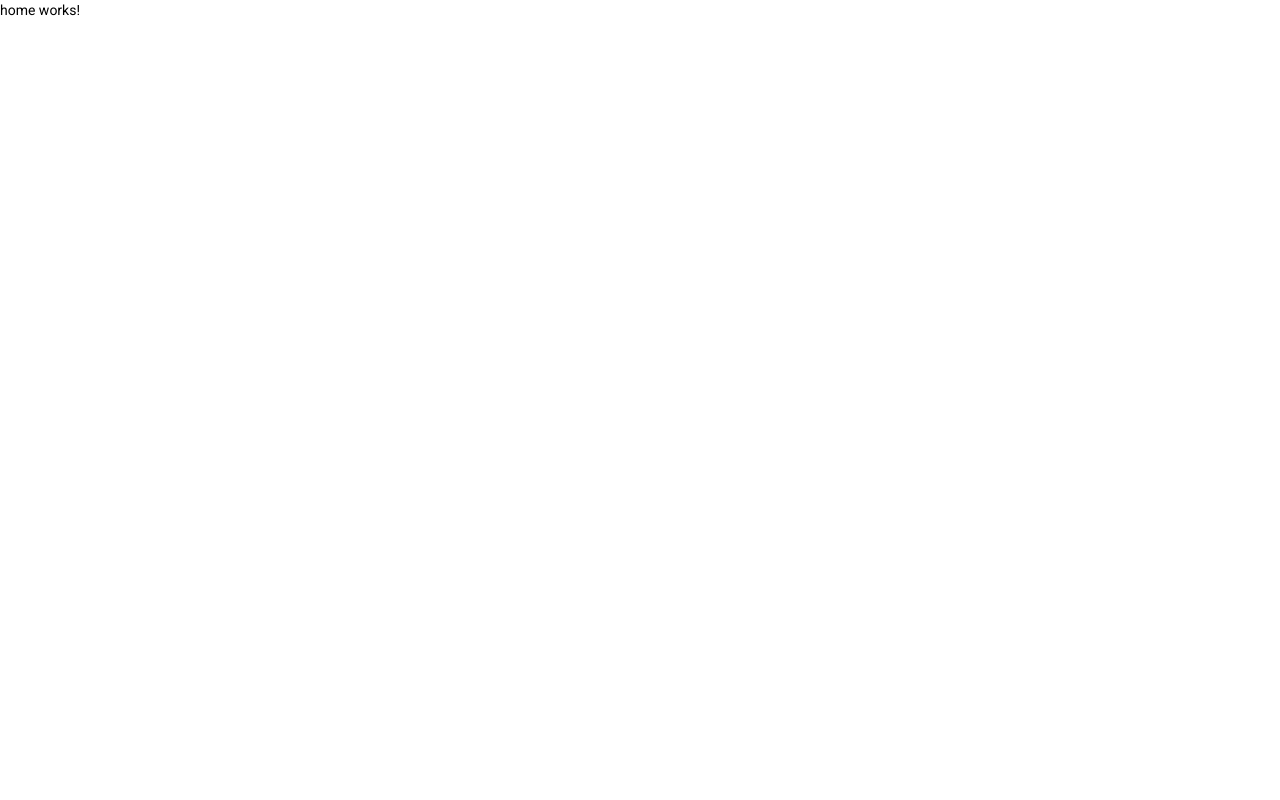
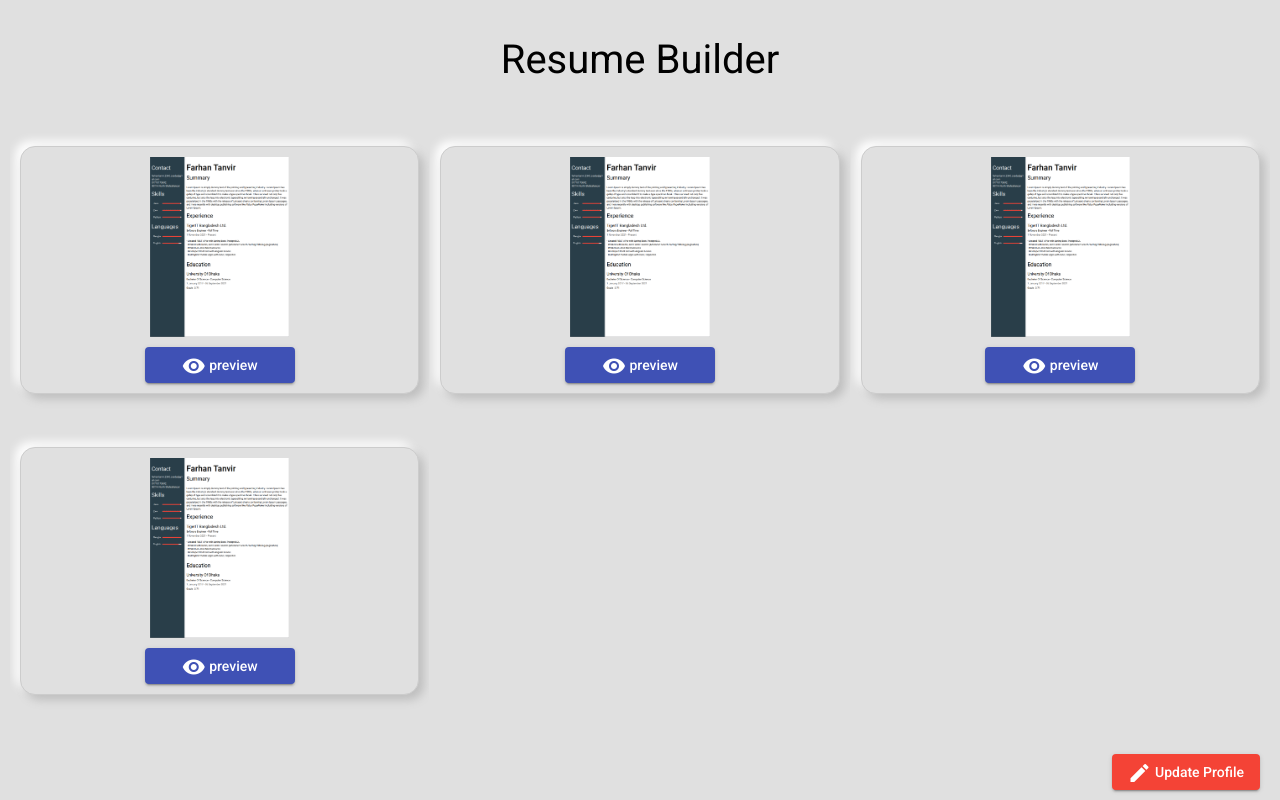
Before and after one commit to farhantanvirtushar/resume-builder, an Angular app: page /home in a window 1280 px wide. Built offline with nearby package versions, Linux system fonts and the light colour scheme.

Commit message:
Set up home page & fix bugs

```diff
--- a/src/app/pages/home/home.component.html
+++ b/src/app/pages/home/home.component.html
@@ -1 +1,23 @@
-<p>home works!</p>
+<div class="container">
+  <div class="title">Resume Builder</div>
+  <mat-grid-list cols="6" rowHeight="300px" (window:resize)="onResize($event)">
+    <ng-container *ngFor="let template of templateList">
+      <mat-grid-tile [colspan]="col_span">
+        <div class="template-card">
+          <img class="template-image" [src]="'assets/images/' + template.image">
+          <button mat-raised-button color="primary" type="button" class="styled-button" (click)="preview(template.url)">
+            <mat-icon class="material-icons-filled">visibility </mat-icon>
+            preview
+          </button>
+
+        </div>
+      </mat-grid-tile>
+    </ng-container>
+
+
+  </mat-grid-list>
+  <button mat-raised-button color="warn" type="button" class="fab" (click)="goToUpdatePage()">
+    <mat-icon class="material-icons-filled">edit </mat-icon>
+    Update Profile
+  </button>
+</div>
--- a/src/app/pages/home/home.component.scss
+++ b/src/app/pages/home/home.component.scss
@@ -0,0 +1,63 @@
+.container {
+  padding: 30px 10px 10px;
+  box-sizing: border-box;
+  background-color: #e0e0e0;
+  min-height: 100vh;
+}
+
+.title {
+  margin-bottom: 30px;
+  padding: 20px;
+  box-sizing: border-box;
+  width: 100%;
+  text-align: center;
+  font-size: 2.5rem;
+  font-weight: 400;
+}
+
+.sub-title {
+  margin-bottom: 30px;
+  width: 100%;
+  text-align: left;
+}
+
+.template-card {
+  border: 1px solid #ccc;
+  padding: 10px;
+  margin: 10px;
+  box-sizing: border-box;
+  border-radius: 15px;
+  background: #e0e0e0;
+  box-shadow: 5px 5px 10px #bebebe, -5px -5px 10px #ffffff;
+  display: flex;
+  flex-direction: column;
+  align-items: center;
+  width: 100%;
+}
+
+.template-image {
+  height: 180px;
+  margin-bottom: 10px;
+}
+
+.template-title {
+  font-size: 1.5rem;
+  margin-bottom: 10px;
+}
+
+.template-description {
+  font-size: 1rem;
+  margin-bottom: 10px;
+}
+
+.styled-button {
+  width: 100%;
+  max-width: 150px;
+  // height: 50px;
+}
+
+.fab {
+  position: fixed;
+  bottom: 10px;
+  right: 20px;
+}
--- a/src/app/pages/home/home.component.ts
+++ b/src/app/pages/home/home.component.ts
@@ -1,5 +1,7 @@
 import { Component, OnInit } from '@angular/core';
+import { Router } from '@angular/router';
 import { Template } from 'src/app/models/Template';
+import { ScreenSizeService } from 'src/app/services/screen-size.service';
 
 @Component({
   selector: 'app-home',
@@ -8,16 +10,56 @@ import { Template } from 'src/app/models/Template';
 })
 export class HomeComponent implements OnInit {
 
-  templetList: Template[] =[
+  public templateList: Template[] =[
     {
       url:'template_1',
       isPro: false,
       image:'template_1.png'
-    }
+    },
+    {
+      url:'template_1',
+      isPro: false,
+      image:'template_1.png'
+    },
+    {
+      url:'template_1',
+      isPro: false,
+      image:'template_1.png'
+    },
+    {
+      url:'template_1',
+      isPro: false,
+      image:'template_1.png'
+    },
+
   ];
-  constructor() { }
+
+  col_span: number = 2;
+  constructor(public screenSizeService: ScreenSizeService, private router: Router) {
+    this.adjustColumns();
+  }
+
 
   ngOnInit(): void {
   }
 
+  adjustColumns() {
+    if (this.screenSizeService.isMobileScreenSize) {
+      this.col_span = 3;
+    } else {
+      this.col_span = 2;
+    }
+  }
+
+  onResize(event: any) {
+    this.adjustColumns();
+  }
+
+  preview(url: string) {
+    this.router.navigate(['/' + url]);
+  }
+
+  goToUpdatePage(){
+    this.router.navigate(['/update-profile']);
+  }
 }
--- a/src/app/pages/update-profile/update-profile.component.html
+++ b/src/app/pages/update-profile/update-profile.component.html
@@ -11,7 +11,12 @@
       <div class="form-row">
         <mat-form-field appearance="outline">
           <mat-label>Summary</mat-label>
-          <textarea matInput formControlName="summary" type="text" required ></textarea>
+          <textarea
+            matInput
+            formControlName="summary"
+            type="text"
+            required
+          ></textarea>
         </mat-form-field>
       </div>
 
@@ -154,12 +159,15 @@
                   </mat-select>
                 </mat-form-field>
               </mat-grid-tile>
-
             </mat-grid-list>
             <div class="form-row">
               <mat-form-field appearance="outline">
                 <mat-label>Descsription</mat-label>
-                <textarea matInput formControlName="description" type="text" ></textarea>
+                <textarea
+                  matInput
+                  formControlName="description"
+                  type="text"
+                ></textarea>
               </mat-form-field>
             </div>
           </ng-container>
@@ -331,10 +339,12 @@
                     min="1"
                     max="100"
                     formControlName="proficiency"
-                    [matTooltip]="getToolTipText(skill.get('proficiency')?.value)"
+                    [matTooltip]="
+                      getToolTipText(skill.get('proficiency')?.value)
+                    "
                     class="slider"
                     id="myRange"
-                  >
+                  />
                 </div>
               </mat-grid-tile>
             </mat-grid-list>
@@ -394,10 +404,12 @@
                     min="1"
                     max="100"
                     formControlName="proficiency"
-                    [matTooltip]="getToolTipText(language.get('proficiency')?.value)"
+                    [matTooltip]="
+                      getToolTipText(language.get('proficiency')?.value)
+                    "
                     class="slider"
                     id="myRange"
-                  >
+                  />
                 </div>
               </mat-grid-tile>
             </mat-grid-list>
@@ -415,10 +427,16 @@
           </button>
         </div>
       </ng-container>
-      <button mat-raised-button color="primary" type="submit">
-        <mat-icon class="material-icons-filled">save </mat-icon>
-        Save
-      </button>
+      <div class="form-submit">
+        <button mat-raised-button color="warn" type="button" (click)="cancel()">
+          <mat-icon class="material-icons-filled">cancel </mat-icon>
+          Cancel
+        </button>
+        <button mat-raised-button color="primary" type="submit">
+          <mat-icon class="material-icons-filled">save </mat-icon>
+          Save
+        </button>
+      </div>
     </form>
   </div>
 </div>
--- a/src/app/pages/update-profile/update-profile.component.scss
+++ b/src/app/pages/update-profile/update-profile.component.scss
@@ -51,18 +51,7 @@ mat-form-field{
 .form-group-margin-top {
   margin-top: 10px;
 }
-app-spinner {
-  margin-top: 150px;
-}
 
-.agency-info {
-  width: 100%;
-  padding: 10px;
-  display: flex;
-  flex-direction: column;
-  align-items: flex-start;
-  border-bottom: 1px solid var(--primary-color);
-}
 
 .row {
   padding-top: 5px;
@@ -96,3 +85,10 @@ mat-form-field {
   background-color: var(--primary-color);
   color: var(--secondary-text-color);
 }
+
+.form-submit {
+  margin-top: 20px;
+  width: 100%;
+  display: flex;
+  justify-content: space-evenly;
+}
--- a/src/app/pages/update-profile/update-profile.component.ts
+++ b/src/app/pages/update-profile/update-profile.component.ts
@@ -223,6 +223,10 @@ export class UpdateProfileComponent implements OnInit {
     this.updateUserProfile();
   }
 
+  cancel() {
+    this.router.navigate(['/home']);
+  }
+
   updateUserProfile() {
     this.user.name = this.userProfileForm.value.name;
     this.user.photo = this.userProfileForm.value.photo;
@@ -236,5 +240,6 @@ export class UpdateProfileComponent implements OnInit {
     this.user.skills = this.userProfileForm.value.skills;
 
     localStorage.setItem('profile', JSON.stringify(this.user));
+    this.router.navigate(['/home']);
   }
 }
--- a/src/app/templates/template1/template1.component.html
+++ b/src/app/templates/template1/template1.component.html
@@ -98,6 +98,9 @@
     </div>
     <div class="page-break"></div>
   </div>
+  <button class="fab-left" mat-fab color="warn" (click)="goHome()">
+    <mat-icon>arrow_back</mat-icon>
+  </button>
   <button class="fab" mat-fab color="primary" (click)="save()">
     <mat-icon>save</mat-icon>
   </button>
--- a/src/app/templates/template1/template1.component.scss
+++ b/src/app/templates/template1/template1.component.scss
@@ -119,6 +119,11 @@
   bottom: 10px;
   right: 20px;
 }
+.fab-left {
+  position: fixed;
+  bottom: 10px;
+  left: 20px;
+}
 
 @page {
   margin: 0;
@@ -130,7 +135,7 @@
 
 @media print
 {
-    .fab
+    .fab , .fab-left
     {
         display: none !important;
     }
--- a/src/app/templates/template1/template1.component.ts
+++ b/src/app/templates/template1/template1.component.ts
@@ -1,5 +1,7 @@
 import { Component, OnInit } from '@angular/core';
 import { User } from 'src/app/models/User';
+import { Meta } from '@angular/platform-browser';
+import { Router } from '@angular/router';
 
 @Component({
   selector: 'app-template1',
@@ -9,7 +11,9 @@ import { User } from 'src/app/models/User';
 export class Template1Component implements OnInit {
 
   user!: User;
-  constructor() { }
+  constructor(private readonly meta: Meta, private router: Router) {
+
+  }
 
   months: string[] = ['January', 'February', 'March', 'April', 'May', 'June', 'July', 'August', 'September', 'October', 'November','December'];
 
@@ -47,6 +51,10 @@ export class Template1Component implements OnInit {
     return `${date.getDate()} ${this.months[date.getMonth()]} ${date.getFullYear()}`;
   }
 
+  goHome() {
+    this.router.navigate(['/home']);
+  }
+
   save(){
     window.print()
   }
```
